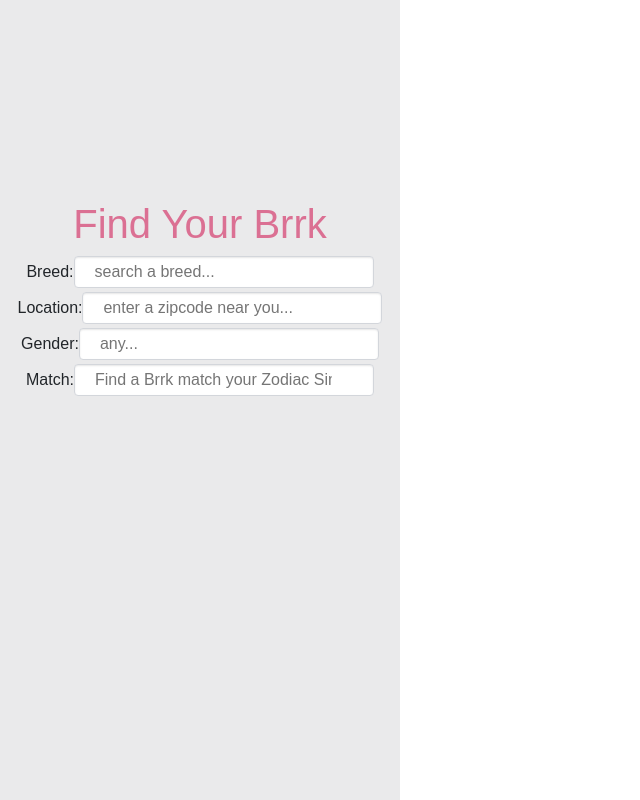
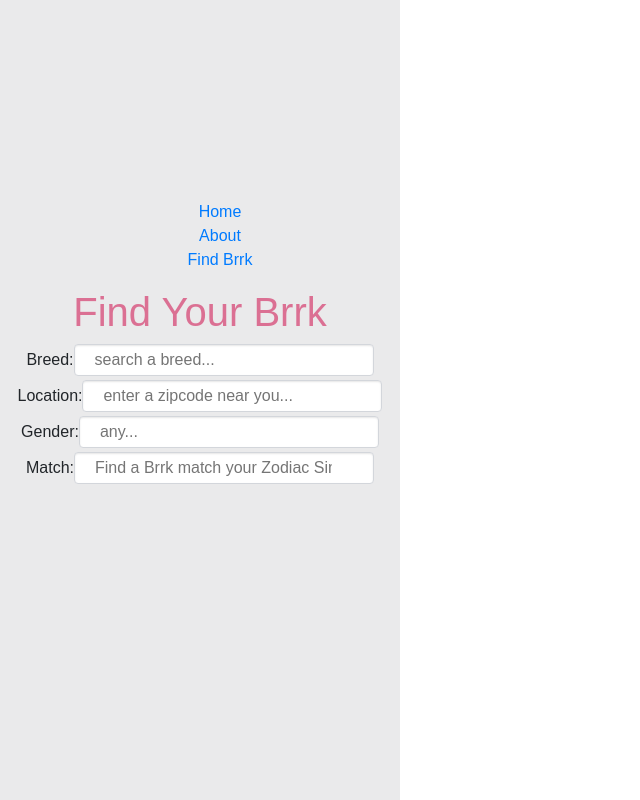
Before and after one commit to ishanliou/facebrrk, a React (Create React App) app: page /findbrrk/1 in a window 1280 px wide. Shown: the whole page, without its empty margins (0-640 px from the left). Built offline with nearby package versions, Linux system fonts and the light colour scheme.

Commit message:
nav text

```diff
--- a/src/App.js
+++ b/src/App.js
@@ -8,6 +8,7 @@ import SearchLocation from './components/SearchLocation'
 import Gender from './components/Gender'
 import ErrorBoundary from './components/ErrorBoundary'
 import RandomBark from './components/RandomBark'
+import Navbar from './components/Navbar'
 import petfinder from './petfinder-client'
 import credentials from './credentials'
 import { Route, Switch, Redirect, Link } from 'react-router-dom'
@@ -76,6 +77,8 @@ getRandomPet (randomPets) {
 
       <div className="App">
         <div className="side">
+          <Navbar />
+
           <h1 className="title">Find Your Brrk</h1>
           <SearchBar animal={this.state.animal}
                     breed={this.state.breed}
--- a/src/components/Navbar.js
+++ b/src/components/Navbar.js
@@ -0,0 +1,27 @@
+import React from 'react'
+import { Link } from 'react-router-dom'
+
+const Navbar = () => {
+    return (
+        <div>
+            <div className="nav-bar">
+                <ul>
+                    <li>
+                        <Link to="/home"> Home </Link>
+                    </li>
+                    <li>
+                        <Link to="/about"> About </Link>
+                    </li>
+                    <li>
+                        <Link to="/findbrrk"> Find Brrk </Link>
+                    </li>
+
+
+
+                </ul>
+            </div>
+        </div>
+    )
+}
+
+export default Navbar
--- a/src/index.css
+++ b/src/index.css
@@ -34,3 +34,10 @@ body {
   padding-left: 500px;
   padding-right: 50px;
 }
+
+ul {
+  list-style-type: none;
+  text-decoration: none;
+  text-align: center;
+  text-decoration-line: none;
+}
```
